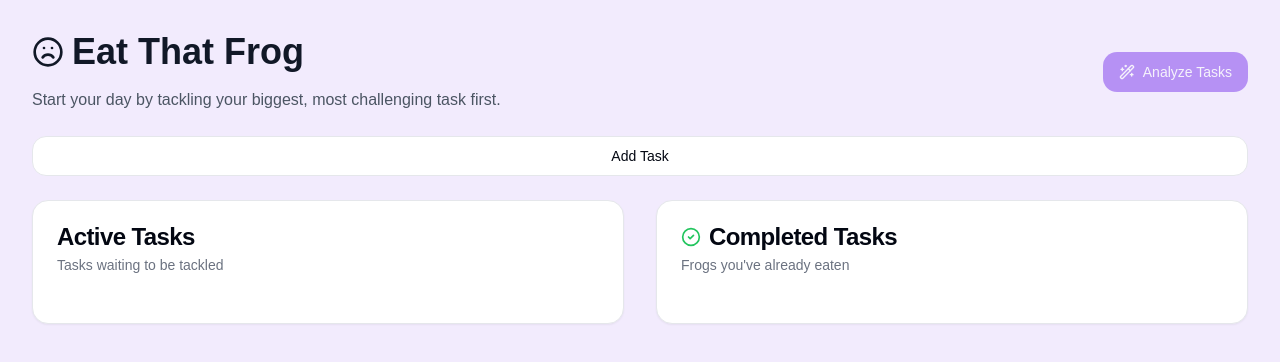
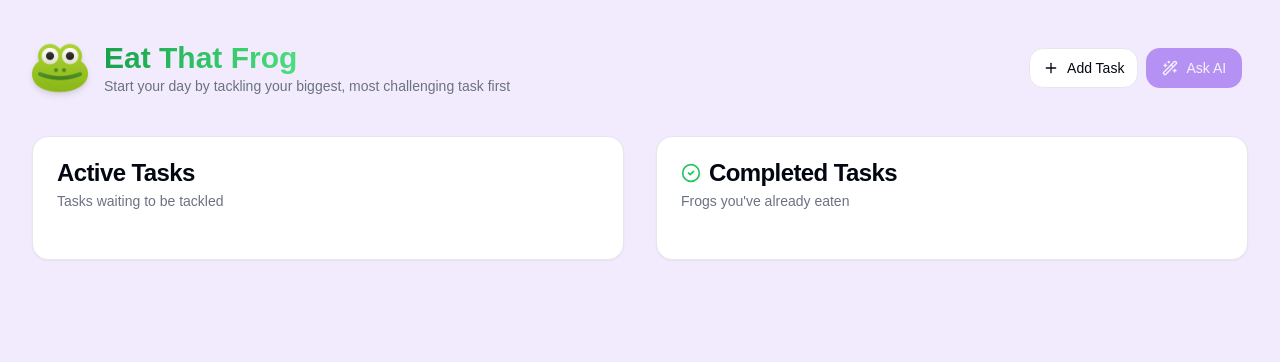
Before and after one commit to suryanshsingh2001/eisenflow-ai, a Next.js app: page /frog in a window 1280 px wide. Shown: the top 362 px of the page. Built offline with nearby package versions, Linux system fonts and the light colour scheme.

Commit message:
Add export image

```diff
--- a/app/frog/page.tsx
+++ b/app/frog/page.tsx
@@ -16,6 +16,8 @@ import {
   CheckCircle2,
   AlertTriangle,
   Wand2,
+  Info,
+  Plus,
 } from "lucide-react";
 import {
   Dialog,
@@ -25,10 +27,11 @@ import {
   DialogTitle,
   DialogTrigger,
 } from "@/components/ui/dialog";
-import { Alert, AlertDescription } from "@/components/ui/alert";
+import { Alert, AlertDescription, AlertTitle } from "@/components/ui/alert";
 import { AddTaskDialog } from "@/components/shared/frog/AddFrogTaskDialog";
 import { EditTaskDialog } from "@/components/shared/frog/EditFrogTaskDialog";
 import Image from "next/image";
+import { AnimatedContainer } from "@/components/shared/animated-container";
 
 export interface FrogTask {
   id: string;
@@ -69,40 +72,38 @@ export default function EatTheFrogPage() {
   const [analysisResults, setAnalysisResults] = useState<AIAnalysis[]>([]);
 
   useEffect(() => {
+    //from eisentower tasks get the urgent and important tasks these are in local storage
+    //i want the urgent tasks from location state to be displayed here if they exist
+
+    const urgentTasks = localStorage.getItem("urgentTasks");
+    if (!urgentTasks) return;
+    if (urgentTasks) {
+      const parsedTasks = JSON.parse(urgentTasks);
+      const frogInitialTasks = parsedTasks.map((task: any) => {
+        return {
+          id: task.id,
+          title: task.title,
+          description: task.description || "",
+          priorityScore: 5,
+          completed: false,
+        };
+      });
+      console.log("Frog initial tasks:", frogInitialTasks);
+
+      setTasks((prevTasks) => {
+        const existingTaskIds = new Set(prevTasks.map((task) => task.id));
+        const newTasks = frogInitialTasks.filter(
+          (task: FrogTask) => !existingTaskIds.has(task.id)
+        );
+        return [...prevTasks, ...newTasks];
+      });
+      localStorage.removeItem("urgentTasks");
+    }
+  }, [tasks]);
+
+  useEffect(() => {
     localStorage.setItem("frogTasks", JSON.stringify(tasks));
   }, [tasks]);
-
-  const handleTaskSubmit = () => {
-    if (!taskForm.title) return;
-
-    if (isEditing) {
-      setTasks(
-        tasks.map((task) =>
-          task.id === taskForm.id
-            ? {
-                ...task,
-                title: taskForm.title,
-                description: taskForm.description,
-                priorityScore: taskForm.priorityScore,
-              }
-            : task
-        )
-      );
-    } else {
-      const task: FrogTask = {
-        id: crypto.randomUUID(),
-        title: taskForm.title,
-        description: taskForm.description,
-        priorityScore: taskForm.priorityScore,
-        completed: false,
-      };
-      setTasks([...tasks, task]);
-    }
-
-    setTaskForm({ id: "", title: "", description: "", priorityScore: 1 });
-    setIsEditing(false);
-    setShowTaskDialog(false);
-  };
 
   const editTask = (task: FrogTask) => {
     setTaskForm({
@@ -192,11 +193,7 @@ export default function EatTheFrogPage() {
         alt="Frog icon"
         width={20}
         height={20}
-        className={`${
-          index < difficulty
-            ? "opacity-100"
-            : "opacity-30"
-        }`}
+        className={`${index < difficulty ? "opacity-100" : "opacity-30"}`}
       />
     ));
   };
@@ -205,32 +202,63 @@ export default function EatTheFrogPage() {
 
   return (
     <>
-      {" "}
       <div className="min-h-screen bg-primary/10 p-4 sm:p-8">
         <div className="max-w-7xl mx-auto container space-y-6">
-          <div className="flex justify-between items-center">
-            <div>
-              <h1 className="text-4xl font-bold text-gray-900 dark:text-white mb-4 flex items-center gap-2">
-                <Frog className="h-8 w-8" />
+          <div className="flex flex-col sm:flex-row justify-between items-start sm:items-center gap-4 sm:gap-0 mb-8">
+            <div className="flex items-center gap-4 py-2">
+              <div className="relative">
+                <Image
+                  src="/frog.png"
+                  alt="Eat That Frog"
+                  width={56}
+                  height={56}
+                  className="object-contain drop-shadow-md"
+                  priority
+                />
+              </div>
+              <div className="flex flex-col">
+                <div className="flex items-center gap-2">
+                  <h1 className="text-2xl sm:text-3xl font-bold bg-gradient-to-r from-green-600 to-green-400 bg-clip-text text-transparent">
                     Eat That Frog
                   </h1>
-              <p className="text-gray-600 dark:text-gray-300">
+                </div>
+                <p className="text-sm text-muted-foreground font-medium">
                   Start your day by tackling your biggest, most challenging task
-                first.
+                  first
                 </p>
               </div>
+            </div>
+
+            <div className="flex w-full sm:w-auto gap-2">
+              <Button
+                variant="outline"
+                className="w-1/2"
+                onClick={() => setShowTaskDialog(true)}
+              >
+                <Plus className="h-4 w-4" />
+                Add Task
+              </Button>
               <Button
                 onClick={analyzeWithAI}
                 disabled={isAnalyzing || tasks.length === 0}
-              className="flex items-center gap-2"
+                className="flex-1 sm:flex-initial items-center"
               >
+                {isAnalyzing ? (
+                  <div className="w-4 h-4 border-2 border-current border-t-transparent animate-spin rounded-full" />
+                ) : (
                   <Wand2 className="h-4 w-4" />
-              {isAnalyzing ? "Analyzing..." : "Analyze Tasks"}
+                )}
+                {isAnalyzing ? "Analyzing..." : "Ask AI"}
               </Button>
             </div>
+          </div>
 
-          {topFrogs.length > 0 && (
-            <div className="grid grid-cols-1 md:grid-cols-3 gap-4">
+          {topFrogs!.length > 0 && (
+            <AnimatedContainer
+              animation="slide"
+              duration={0.4}
+              className="grid grid-cols-1 md:grid-cols-3 gap-4"
+            >
               {topFrogs.map((task, index) => (
                 <Card
                   key={task.id}
@@ -257,6 +285,7 @@ export default function EatTheFrogPage() {
                     </p>
                     {task.reasoning && (
                       <Alert className="mb-4">
+                        <Info className="h-4 w-4" />
                         <AlertDescription>{task.reasoning}</AlertDescription>
                       </Alert>
                     )}
@@ -271,17 +300,14 @@ export default function EatTheFrogPage() {
                   </CardContent>
                 </Card>
               ))}
-            </div>
+            </AnimatedContainer>
           )}
-          <Button
-            variant="outline"
-            className="w-full mt-4 md:mt-0"
-            onClick={() => setShowTaskDialog(true)}
+
+          <AnimatedContainer
+            animation="scale"
+            duration={0.4}
+            className="grid grid-cols-1 md:grid-cols-2 gap-8"
           >
-            Add Task
-          </Button>
-
-          <div className="grid grid-cols-1 md:grid-cols-2 gap-8">
             <Card>
               <CardHeader>
                 <CardTitle>Active Tasks</CardTitle>
@@ -292,7 +318,9 @@ export default function EatTheFrogPage() {
                   {tasks
                     .filter((task) => !task.completed)
                     .map((task) => (
-                      <div
+                      <AnimatedContainer
+                        animation="scale"
+                        duration={0.4}
                         key={task.id}
                         className="p-4 rounded-lg border border-gray-200 dark:border-gray-700"
                       >
@@ -333,7 +361,7 @@ export default function EatTheFrogPage() {
                             </Button>
                           </div>
                         </div>
-                      </div>
+                      </AnimatedContainer>
                     ))}
                 </div>
               </CardContent>
@@ -395,7 +423,7 @@ export default function EatTheFrogPage() {
                 </div>
               </CardContent>
             </Card>
-          </div>
+          </AnimatedContainer>
 
           <Dialog
             open={showAnalysisDialog}
--- a/app/page.tsx
+++ b/app/page.tsx
@@ -1,6 +1,10 @@
 "use client";
 
 import { useState, useEffect, useRef } from "react";
+
+// @ts-ignore */
+import { useToImage } from "@hcorta/react-to-image"; // Import the useToImage hook
+
 import generatePDF from "react-to-pdf";
 import axios from "axios";
 import {
@@ -39,10 +43,12 @@ import {
   Check,
   CheckCircle2,
   Download,
+  ExternalLink,
   Trash2,
   Users2,
   Wand2,
 } from "lucide-react";
+import { Alert, AlertDescription, AlertTitle } from "@/components/ui/alert";
 import { Quadrant } from "@/components/shared/quadrant";
 import { QuadrantGridSkeleton } from "@/components/shared/loader";
 import RecommendationDialog from "@/components/shared/recommendation-dialog";
@@ -50,6 +56,7 @@ import { toast } from "sonner";
 import Image from "next/image";
 import { EditTaskDialog } from "@/components/shared/edit-task-form";
 import InfoDialog from "@/components/shared/info-dialog";
+import { useRouter } from "next/navigation";
 
 const initialQuadrants: QuadrantType[] = [
   {
@@ -201,8 +208,9 @@ export default function Home() {
   const [activeTask, setActiveTask] = useState<Task | null>(null);
   const [loading, setLoading] = useState(false);
   const [reasonings, setReasonings] = useState([]);
+  const { ref, getPng } = useToImage();
 
-  const targetRef = useRef(null);
+  const router = useRouter();
 
   const handleClearAll = () => {
     localStorage.removeItem("eisenhowerTasks");
@@ -453,20 +461,34 @@ export default function Home() {
     saveTasks(updatedQuadrants as QuadrantType[]);
   };
 
-  const exportAsPdf = async () => {
-    const pdfFile = await generatePDF(targetRef, {
-      filename: "eisenhower_matrix.pdf",
-    });
-
-    //download the pdf
-    const blob = pdfFile.output("blob");
-    const url = window.URL.createObjectURL(blob);
-
-    const link = document.createElement("a");
-    link.href = url;
-    link.download = "eisenhower_matrix.pdf";
+  const exportTasks = () => {
+    getPng();
+    toast.info("Generating image...");
   };
 
+  const moveToEatTheFrog = async () => {
+    //get the task with the most urgent deadline
+
+    try {
+      // Get tasks from important-urgent quadrant
+      const urgentQuadrant = quadrants.find((q) => q.id === "important-urgent");
+      const urgentTasks = urgentQuadrant?.tasks || [];
+
+      if (urgentTasks.length < 2) {
+        toast.error("No urgent tasks found to prioritize.");
+        return;
+      }
+
+      // Save urgent tasks to localStorage
+      localStorage.setItem("urgentTasks", JSON.stringify(urgentTasks));
+
+      // Navigate to frogs page
+      router.push("/frog");
+    } catch (error) {
+      console.error("Error moving to Eat the Frog:", error);
+      toast.error("Failed to move tasks. Please try again.");
+    }
+  };
   return (
     <>
       <div className="min-h-screen bg-primary/10 p-4 sm:p-8">
@@ -511,7 +533,7 @@ export default function Home() {
                 {loading ? "Thinking..." : "Ask AI"}
               </Button>
               <Button
-                onClick={exportAsPdf}
+                onClick={exportTasks}
                 variant="outline"
                 className="flex-1 sm:flex-initial items-center"
               >
@@ -529,9 +551,34 @@ export default function Home() {
             </div>
           </div>
 
+          {quadrants[0].tasks.length > 0 && (
+            <Alert className="mb-4 flex flex-col sm:flex-row items-start sm:items-center justify-between">
+              <div className="flex gap-2">
+                <AlertCircle className="h-5 w-5 mt-1 text-primary" />
+                <div>
+                  <AlertTitle className="text-lg font-semibold tracking-tight">
+                    Ready to prioritize your urgent tasks?
+                  </AlertTitle>
+                  <AlertDescription className="text-sm text-muted-foreground">
+                    Use the Eat the Frog method to tackle your important and
+                    urgent tasks effectively.
+                  </AlertDescription>
+                </div>
+              </div>
+              <Button
+                variant="outline"
+                className="mt-3 sm:mt-0 font-medium"
+                onClick={moveToEatTheFrog}
+              >
+                <ExternalLink className="h-4 w-4" />
+                Try Eat the Frog
+              </Button>
+            </Alert>
+          )}
+
           <div
             className="grid grid-cols-1 lg:grid-cols-2 gap-4 sm:gap-6"
-            ref={targetRef}
+            ref={ref}
           >
             {loading ? (
               <QuadrantGridSkeleton />
--- a/package.json
+++ b/package.json
@@ -13,6 +13,7 @@
     "@dnd-kit/core": "^6.3.1",
     "@dnd-kit/sortable": "^10.0.0",
     "@google/generative-ai": "^0.24.0",
+    "@hcorta/react-to-image": "^1.0.0",
     "@hookform/resolvers": "^4.1.3",
     "@radix-ui/react-dialog": "^1.1.6",
     "@radix-ui/react-dropdown-menu": "^2.1.6",
```
Also changed, not shown: 1 other file (tests, documents, lock files or other folders). Lines whose indentation alone changed are shown as unchanged.
